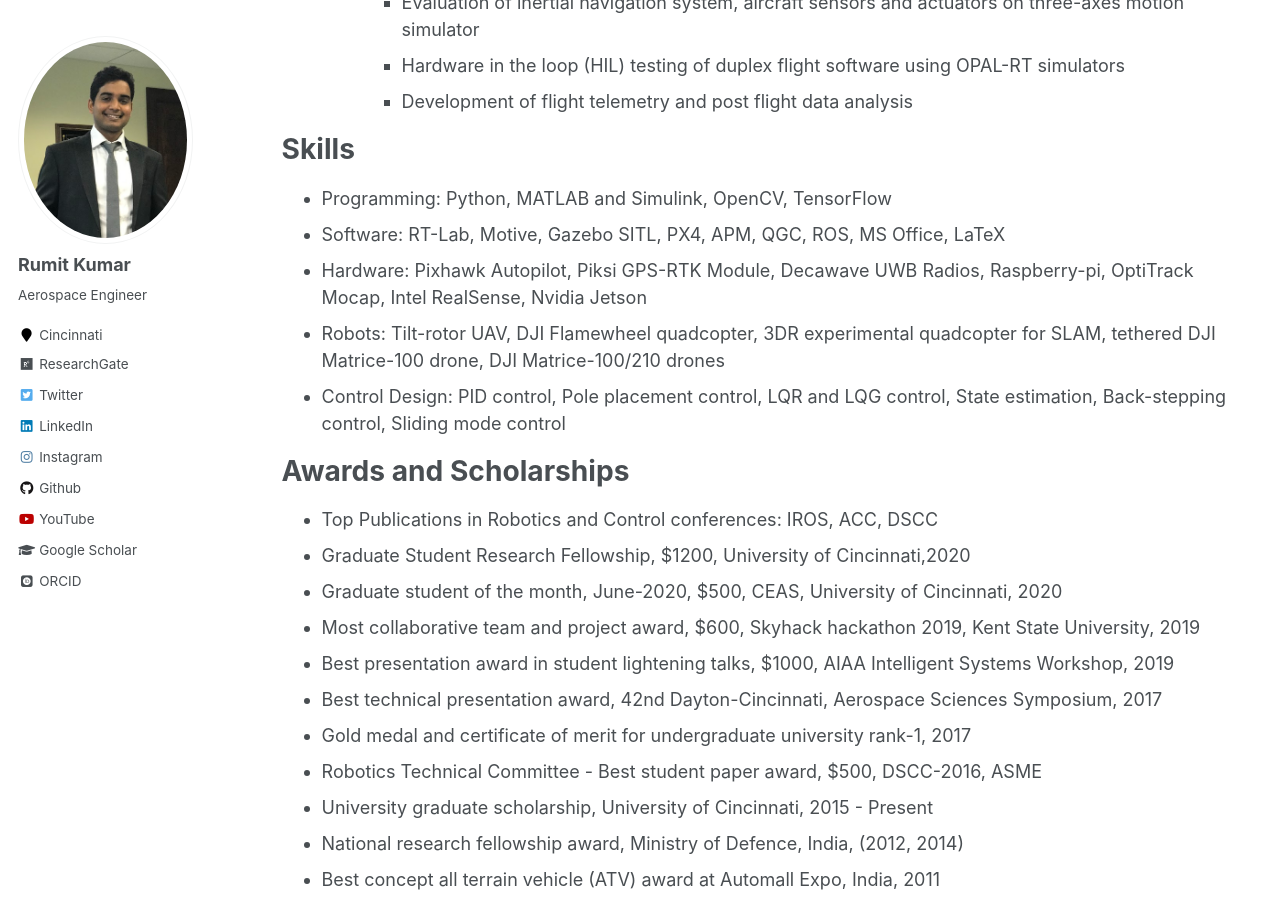
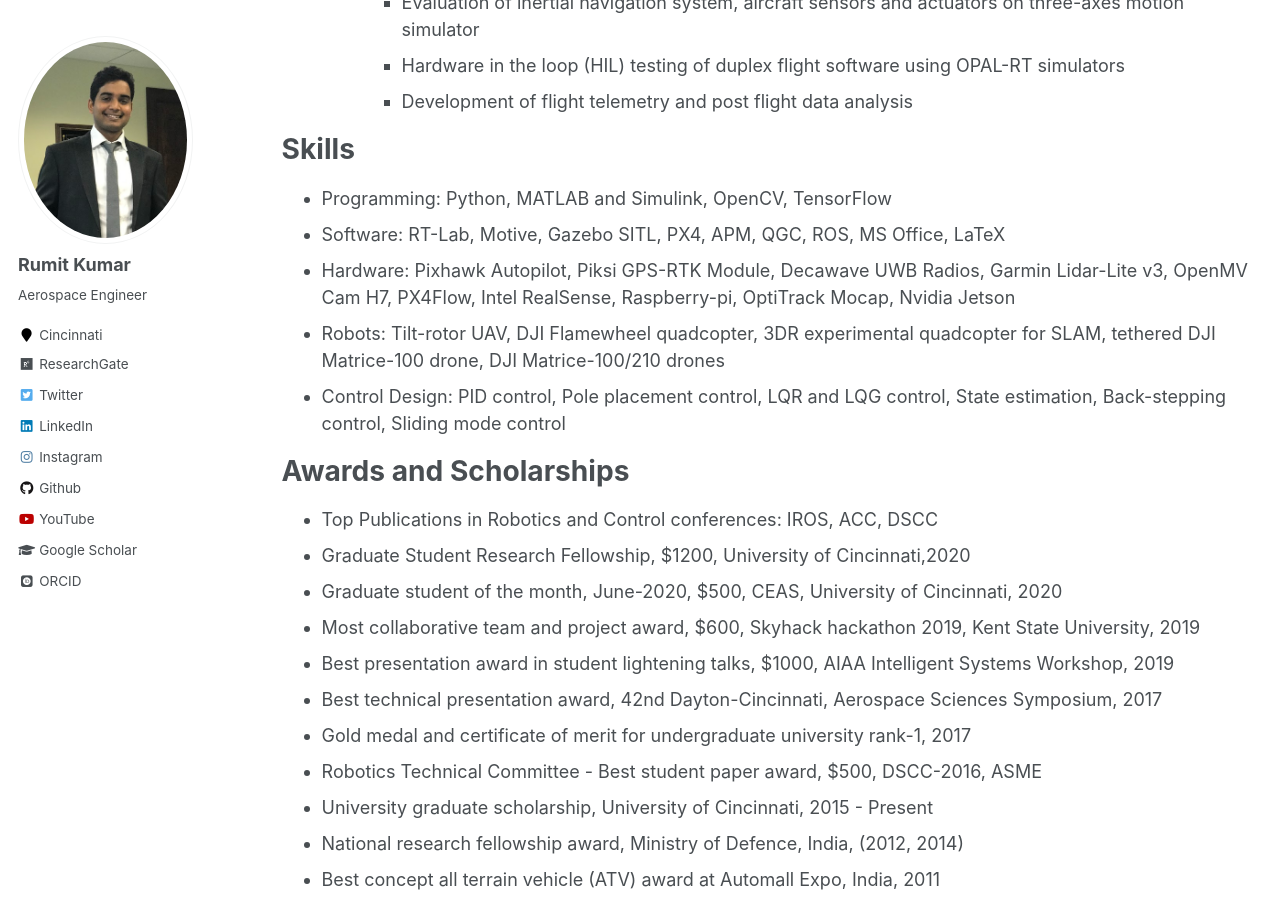
Before and after one commit to kumarrt/kumarrt.github.io, a Jekyll site: the page built from _pages/cv.md, in a window 1280 px wide and 900 px high, scrolled down 1049 px. Built offline with Jekyll 4.4.1, drawn with Linux system fonts in a browser that asks for light colours; some web fonts are replaced.

Commit message:
Update cv.md

```diff
--- a/_pages/cv.md
+++ b/_pages/cv.md
@@ -44,7 +44,7 @@ Skills
 ======
 * Programming: Python, MATLAB and Simulink, OpenCV, TensorFlow
 * Software: RT-Lab, Motive, Gazebo SITL, PX4, APM, QGC, ROS,  MS Office,  LaTeX
-* Hardware: Pixhawk Autopilot, Piksi GPS-RTK Module, Decawave UWB Radios, Raspberry-pi, OptiTrack Mocap, Intel RealSense, Nvidia Jetson
+* Hardware: Pixhawk Autopilot, Piksi GPS-RTK Module, Decawave UWB Radios, Garmin Lidar-Lite v3, OpenMV Cam H7, PX4Flow, Intel RealSense, Raspberry-pi, OptiTrack Mocap,  Nvidia Jetson
 * Robots: Tilt-rotor UAV, DJI Flamewheel quadcopter, 3DR experimental quadcopter for SLAM, tethered DJI Matrice-100 drone,  DJI Matrice-100/210 drones
 * Control Design: PID control, Pole placement control,  LQR and LQG control, State estimation,  Back-stepping control, Sliding mode control
 
```
